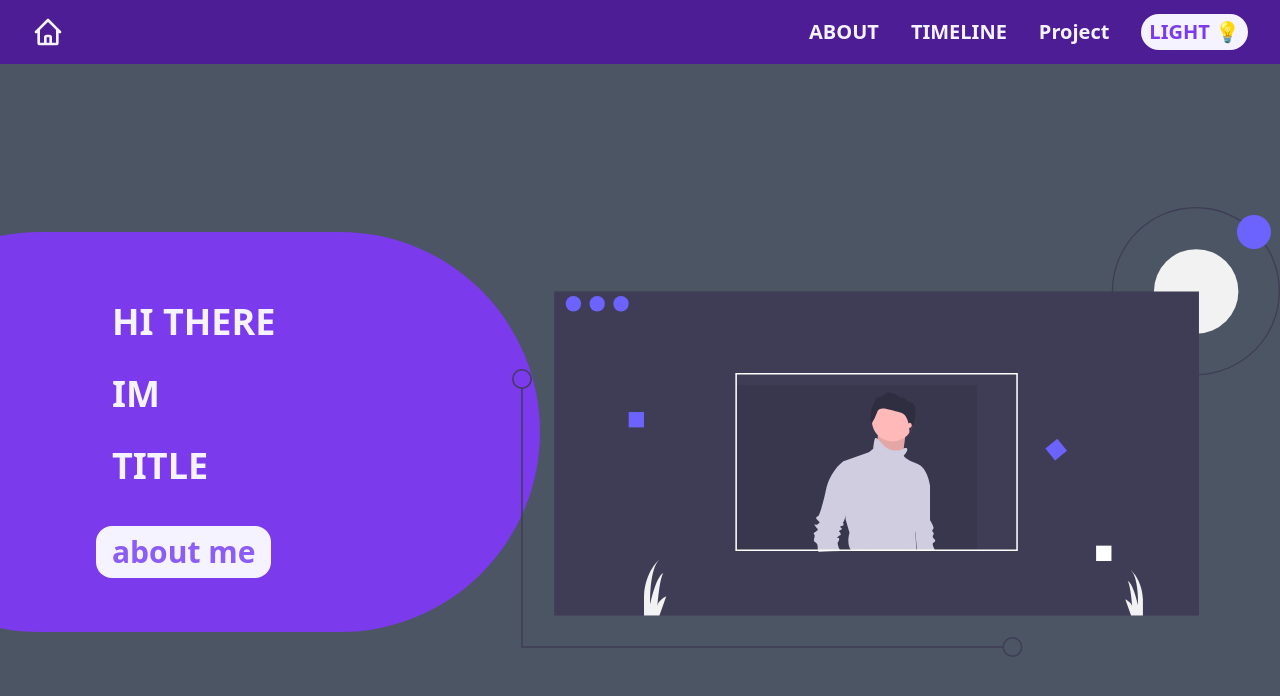
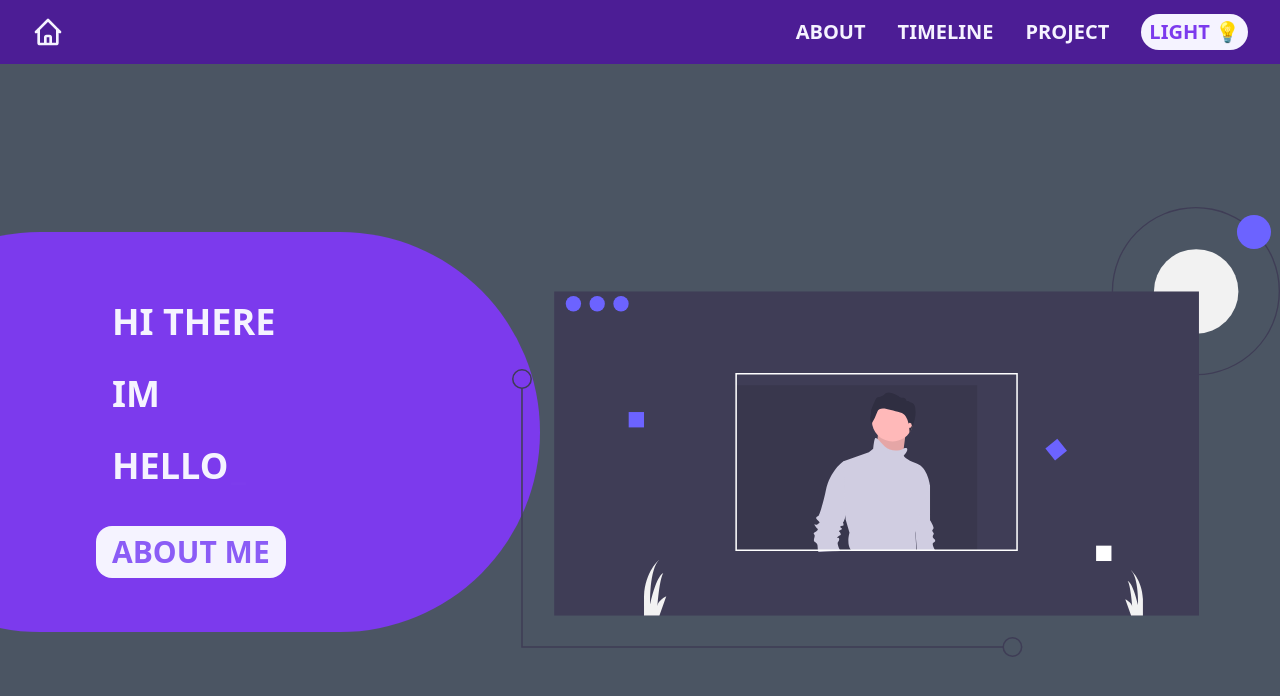
Before and after one commit to Hestoria/portfolio, a React (Create React App) app: page / in a window 1280 px wide. Shown: the top 696 px of the page. Built offline with nearby package versions, Linux system fonts and the light colour scheme.

Commit message:
bug fix && type writer && about page done

```diff
--- a/package.json
+++ b/package.json
@@ -12,6 +12,7 @@
     "react-router-dom": "^5.3.0",
     "react-router-hash-link": "^2.4.3",
     "react-scripts": "4.0.3",
+    "react-simple-typewriter": "^3.0.1",
     "web-vitals": "^1.1.2"
   },
   "scripts": {
--- a/src/components/About.jsx
+++ b/src/components/About.jsx
@@ -3,14 +3,15 @@ import AboutImg from '../assets/aboutimg.svg'
 const About = () => {
     return (
         <div className="content" id='About'>
-            <div className="container md-auto h-full bg-red-300 grid grid-cols-3 gap-4 justify-center items-center">
-                <div className="bg-red-600 rounded col-span-3 md:col-span-2 order-1 md:order-2">
+            <div className="container md-auto h-full grid grid-cols-3 gap-4 justify-center items-center">
+                <div className="rounded col-span-3 md:col-span-2 order-2 md:order-1">
                     <img src={AboutImg} alt="about img" />
                 </div>
-                <div className="bg-red-600 rounded col-span-3 md:col-span-1 order-2 md:order-1">
-                    <p className="text-center p-6">ABOUT ME</p>
-                    <p className="break-words p-6 text-center">a.sdjkf;lasjdfklajsldkfjalskdfjaksldfjldskjafksdjkkdkkkkkkkkkkkkkkkkkkkkkkkkkkkkkkkkkkkkkkkkkkkkkkkkkkkkkkkkkkkkkkkkkkkkkkkkkkkkkkkkkkkkkkkkkkkkkkka;sdfjkaslkdfjdsklfjdklsjfdlks</p>
-                    <button>download CV</button>
+                <div className="rounded col-span-3 md:col-span-1 order-1 md:order-2 justify-center text-center">
+                    <p className="text-2xl md:text-3xl lg:text-4xl text-purple-600 dark:text-purple-50 font-bold p-6 ">ABOUT ME</p>
+                    <p className="text-lg md:text-xl lg:text-2xl break-words p-4 ">a.sdjkf;lasjdfklajsldkfjalskdfjaksldfjldskjafksdjkkdkkkkkkkkkkkkkkkkkkkkkkkkkkkkkkkkkkkkkkkkkkkkkkkkkkkkkkkkkkkkkkkkkkkkkkkkkkkkkkkkkkkkkkkkkkkkkkka;sdfjkaslkdfjdsklfjdklsjfdlks</p>
+                    <button type="button" className="font-bold rounded-2xl px-4 py-2 transition duration-500 ease-in-out
+                        bg-purple-600 text-purple-50 hover:text-purple-50 hover:bg-purple-800 uppercase">download CV</button>
                 </div>
             </div>
         </div>
--- a/src/components/Hero.jsx
+++ b/src/components/Hero.jsx
@@ -1,7 +1,7 @@
 import React from 'react'
 import HeroImg from '../assets/heroimg.svg'
 import { HashLink } from 'react-router-hash-link';
-
+import { Typewriter } from 'react-simple-typewriter'
 const Hero = () => {
     return (
         <div className="content" id='Hero'>
@@ -14,11 +14,21 @@ const Hero = () => {
                     md:h-400 md:w-700 md:-left-2/5 absolute "></div>
                     <p className="content-text">hi there</p>
                     <p className="content-text">im</p>
-                    <p className="content-text">title</p>
+                    <p className="content-text">
+                        <Typewriter
+                            words={['hello','world']}
+                            loop={true}
+                            cursor
+                            cursorStyle='_'
+                            typeSpeed={70}
+                            deleteSpeed={50}
+                            delaySpeed={1500}
+                        />
+                    </p>
                     <HashLink to="/#About" className="z-10 pt-6"
                         scroll={(el) => el.scrollIntoView({ behavior: 'smooth', block: 'end' })}>
-                        <button type="button" className="md:text-left md:text-3xl text-2xl font-bold rounded-2xl px-4 py-2
-                        bg-purple-50 text-purple-500 hover:text-purple-50 hover:bg-purple-800" >about me</button>
+                        <button type="button" className="md:text-left md:text-3xl text-2xl font-bold rounded-2xl px-4 py-2 transition ease-in-out duration-500
+                        bg-purple-50 text-purple-500 hover:text-purple-50 hover:bg-purple-800 uppercase" >about me</button>
                     </HashLink>
                 </div>
                 <div className="md:right-0 md:w-3/5 w-full sm:-top-100 md:absolute">
--- a/src/components/Navbar.jsx
+++ b/src/components/Navbar.jsx
@@ -14,15 +14,15 @@ const Navbar = ({ DarkTheme, setDarkTheme }) => {
   function MobileMenu() {
     return (
       <div className="p-4 w-full z-20 bg-purple-600 text-purple-50 dark:bg-purple-50 dark:text-purple-600 items-center justify-center sticky top-16 h-session grid grid-cols-1 font-bold">
-        <HashLink to="/#About" className="p-4 text-center h-12 " onClick={ () =>{setOpen(false)}}
+        <HashLink to="/#About" className="p-4 text-center h-12 uppercase" onClick={ () =>{setOpen(false)}}
           scroll={(el) => el.scrollIntoView({ behavior: 'smooth', block: 'end' })}>
           ABOUT
         </HashLink>
-        <HashLink to="/#Timeline" className="p-4 text-center h-12" onClick={ () =>{setOpen(false)}}
+        <HashLink to="/#Timeline" className="p-4 text-center h-12 uppercase" onClick={ () =>{setOpen(false)}}
           scroll={(el) => el.scrollIntoView({ behavior: 'smooth', block: 'end' })}>
           TIMELINE
         </HashLink>
-        <HashLink to="/#Project" className="p-4 text-center h-12" onClick={ () =>{setOpen(false)}}
+        <HashLink to="/#Project" className="p-4 text-center h-12 uppercase" onClick={ () =>{setOpen(false)}}
           scroll={(el) => el.scrollIntoView({ behavior: 'smooth', block: 'end' })}>
           Project
         </HashLink>
@@ -50,15 +50,15 @@ const Navbar = ({ DarkTheme, setDarkTheme }) => {
           </svg>
         </div>
         <div className="pr-8 md:block hidden ">
-          <HashLink to="/#About" className="pr-8 "
+          <HashLink to="/#About" className="pr-8 uppercase"
             scroll={(el) => el.scrollIntoView({ behavior: 'smooth', block: 'end' })}>
             ABOUT
           </HashLink>
-          <HashLink to="/#Timeline" className="pr-8"
+          <HashLink to="/#Timeline" className="pr-8 uppercase"
             scroll={(el) => el.scrollIntoView({ behavior: 'smooth', block: 'end' })}>
             TIMELINE
           </HashLink>
-          <HashLink to="/#Project" className="pr-8"
+          <HashLink to="/#Project" className="pr-8 uppercase"
             scroll={(el) => el.scrollIntoView({ behavior: 'smooth', block: 'end' })}>
             Project
           </HashLink>
--- a/src/components/Timeline.jsx
+++ b/src/components/Timeline.jsx
@@ -1,6 +1,7 @@
 import React from 'react'
 
 const timeline = () => {
+
     return (
         <div className="content" id="Timeline">
             <div className="container md-auto h-full">
```
Also changed, not shown: 2 other files (tests, documents, lock files or other folders).
